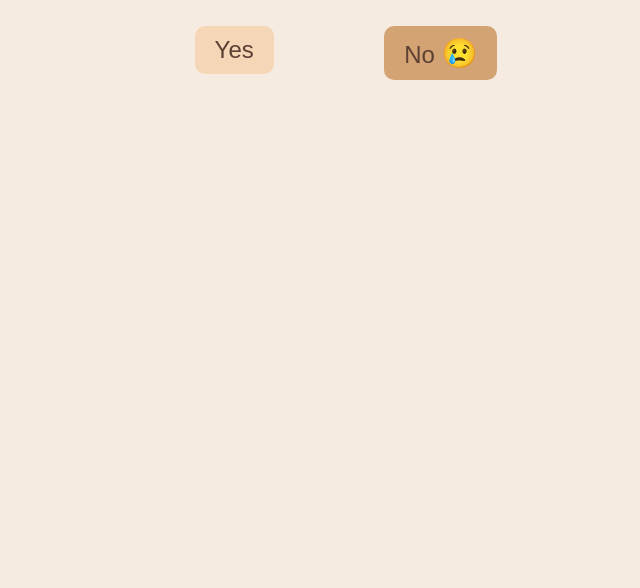
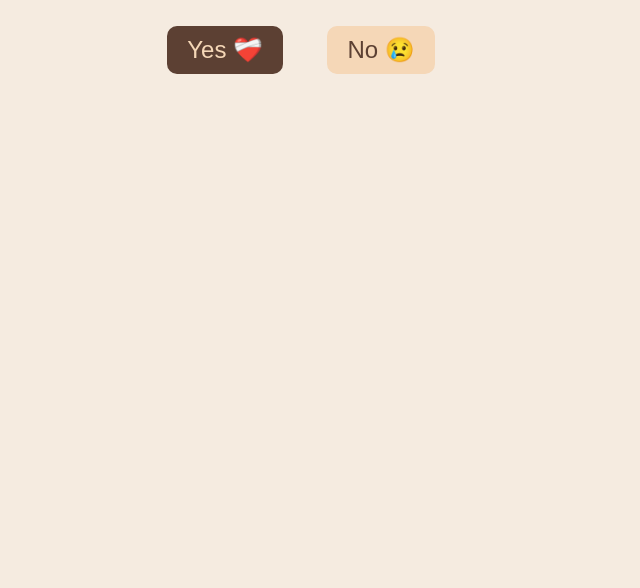
Before and after one commit to Someone5007/Cute-apology, a plain HTML site: page index.html in a window 1280 px wide. Shown: the part 212-800 px from the top of the page, without its empty margins (339-979 px from the left). Drawn offline with Linux system fonts and the light colour scheme.

Commit message:
Update index.html

```diff
--- a/index.html
+++ b/index.html
@@ -27,20 +27,16 @@
             cursor: pointer;
             margin: 20px;
             border-radius: 10px;
-            position: absolute;
+            position: relative;
         }
         #yes {
-            background-color: #f5d7b7; /* Light beige */
-            color: #5c4033;
-            left: 40%;
+            background-color: #5c4033; /* Dark brown */
+            color: #f5d7b7; /* Light brown text */
         }
         #no {
-            background-color: #d4a373; /* Light brown */
-            color: #5c4033;
-            left: 55%;
-        }
-        #no span {
-            font-size: 1.2em;
+            background-color: #f5d7b7; /* Light brown */
+            color: #5c4033; /* Brown text */
+            margin-left: 20px; /* Keep it beside Yes */
         }
         #yayMessage {
             display: none;
@@ -64,11 +60,11 @@
 <body>
     <div id="container">
         <h1 id="question">Will you forgive me?</h1>
-        <button id="yes" class="btn" onclick="showMessage()">Yes</button>
-        <button id="no" class="btn" onclick="moveNoButton()">No <span>😢</span></button>
+        <button id="yes" class="btn" onclick="showMessage()">Yes ❤️‍🩹</button>
+        <button id="no" class="btn" onclick="moveNoButton()">No 😢</button>
     </div>
 
-    <div id="yayMessage">Yay! I knew you would forgive me!</div>
+    <div id="yayMessage">Yay! I knew you'll forgive me! 🥺❤️</div>
 
     <script>
         function showMessage() {
@@ -82,6 +78,7 @@
             let maxHeight = window.innerHeight - noButton.offsetHeight;
             let newX = Math.random() * maxWidth;
             let newY = Math.random() * maxHeight;
+            noButton.style.position = "absolute";
             noButton.style.left = `${newX}px`;
             noButton.style.top = `${newY}px`;
         }
```
